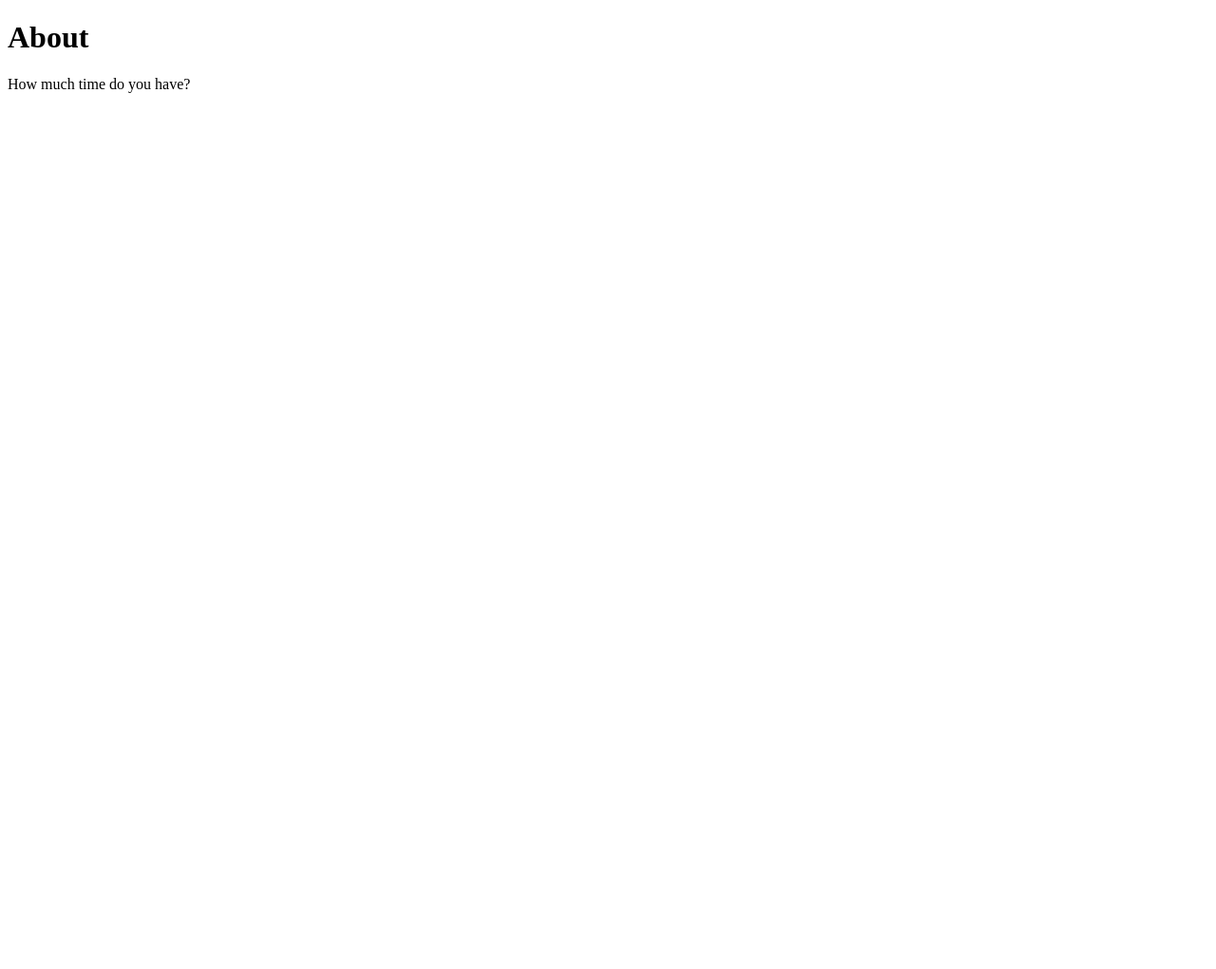
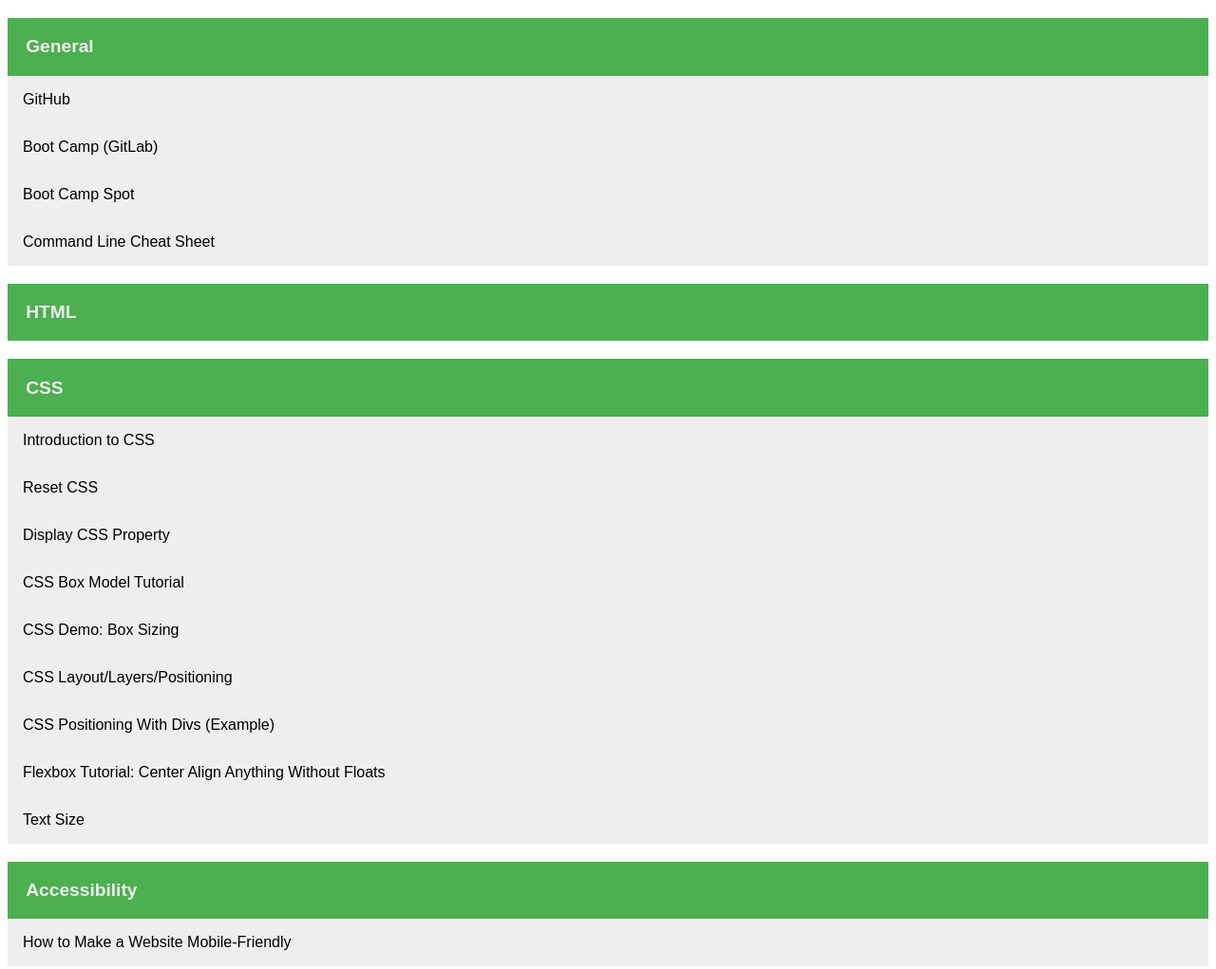
Before and after one commit to cfpaige/about, a plain HTML site: page index.html in a window 1280 px wide. Shown: the whole page at 95% size. Before the commit the page ends 800 px from the top, so only its background shows below. Drawn offline with Linux system fonts and the light colour scheme.

Commit message:
added CSS and links

```diff
--- a/index.html
+++ b/index.html
@@ -1,14 +1,74 @@
 <!DOCTYPE html>
-<html lang="en">
+<html>
 <head>
-    <meta charset="UTF-8">
-    <meta name="viewport" content="width=device-width, initial-scale=1.0">
-    <meta http-equiv="X-UA-Compatible" content="ie=edge">
-    <title>About</title>
-    <link rel="icon" type="image/x-icon" href="favicon.ico"/>
+<title>Reference Links</title>
+<link rel="icon" type="image/x-icon" href="favicon.ico"/>
+<meta name="viewport" content="width=device-width, initial-scale=1">
+<style>
+
+body {
+    font-family: Arial, Helvetica, sans-serif;
+}
+
+.vertical-menu a {
+  background-color: #eee;
+  color: black;
+  display: block;
+  padding: 1em;
+  text-decoration: none;
+}
+
+.vertical-menu a:hover {
+  background-color: #ccc;
+}
+
+.heading {
+    background-color: #4CAF50;
+    color: #eee;
+    padding: 1em;
+    margin: 1em 0 0 0;
+    font-weight: bold;
+    font-size: larger;
+}
+
+</style>
 </head>
 <body>
-    <h1>About</h1>
-    <p>How much time do you have?</p>
+
+    <div class="vertical-menu">
+        <p class="heading">General</p>
+        <a href="https://github.com/" target="blank">GitHub</a>
+        <a href="https://uwa.bootcampcontent.com/UWA-Bootcamp/UWSEA201905FSF4-FT" target="blank">Boot Camp (GitLab)</a>
+        <a href="https://bootcampspot.com/" target="blank">Boot Camp Spot</a>
+        <a href="https://www.git-tower.com/blog/command-line-cheat-sheet/" target="blank">Command Line Cheat Sheet</a>
+    </div>
+
+    <div class="vertical-menu">
+        <p class="heading">HTML</p>
+        <!-- <a href="#">Link 1</a>
+        <a href="#">Link 2</a>
+        <a href="#">Link 3</a>
+        <a href="#">Link 4</a> -->
+    </div>
+
+    <div class="vertical-menu">
+        <p class="heading">CSS</p>
+        <a href="https://www.yourhtmlsource.com/stylesheets/introduction.html" target="blank">Introduction to CSS</a>
+        <a href="https://meyerweb.com/eric/tools/css/reset/" target="blank">Reset CSS</a>
+        <a href="https://developer.mozilla.org/en-US/docs/Web/CSS/display" target="blank">Display CSS Property</a>
+        <a href="https://internetingishard.com/html-and-css/css-box-model/" target="blank">CSS Box Model Tutorial</a>
+        <a href="https://developer.mozilla.org/en-US/docs/Web/CSS/box-sizing" target="blank">CSS Demo: Box Sizing</a>
+        <a href="https://www.yourhtmlsource.com/stylesheets/csslayout.html" target="blank">CSS Layout/Layers/Positioning</a>
+        <a href="https://www.yourhtmlsource.com/examples/positioning2.html" target="blank">CSS Positioning With Divs (Example)</a>
+        <a href="https://love2dev.com/blog/absolute-centering-css/" target="blank">Flexbox Tutorial: Center Align Anything Without Floats</a>
+        <a href="https://css-tricks.com/almanac/properties/f/font-size/" target="blank">Text Size</a>
+    </div>
+
+    <div class="vertical-menu">
+        <p class="heading">Accessibility</p>
+        <a href="https://www.hostgator.com/blog/how-make-website-mobile-friendly/" target="blank">How to Make a Website Mobile-Friendly</a>
+    </div>
+
+
 </body>
 </html>
```
